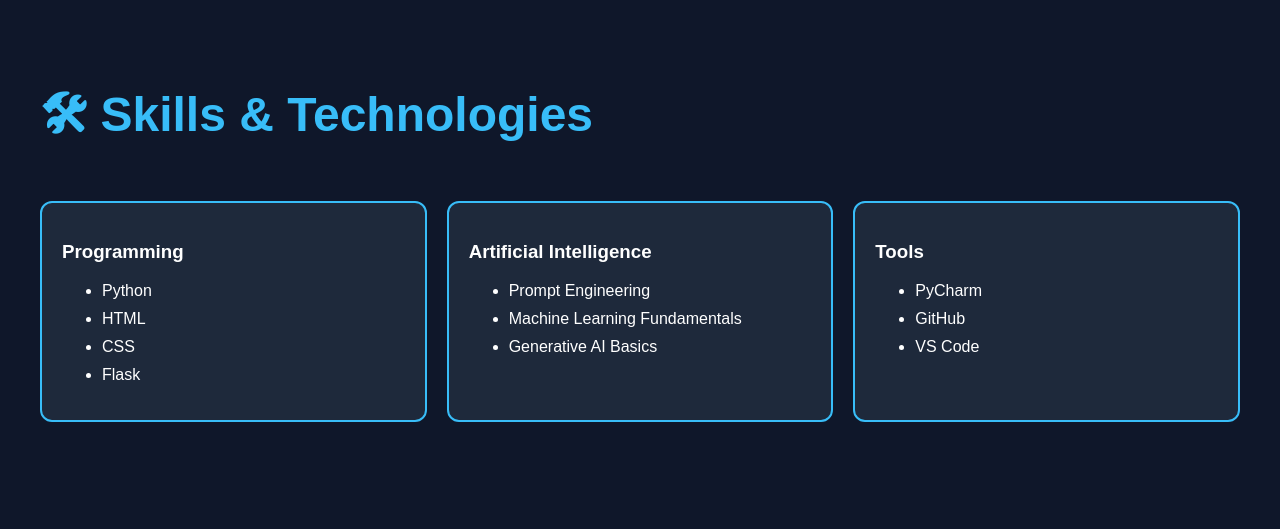
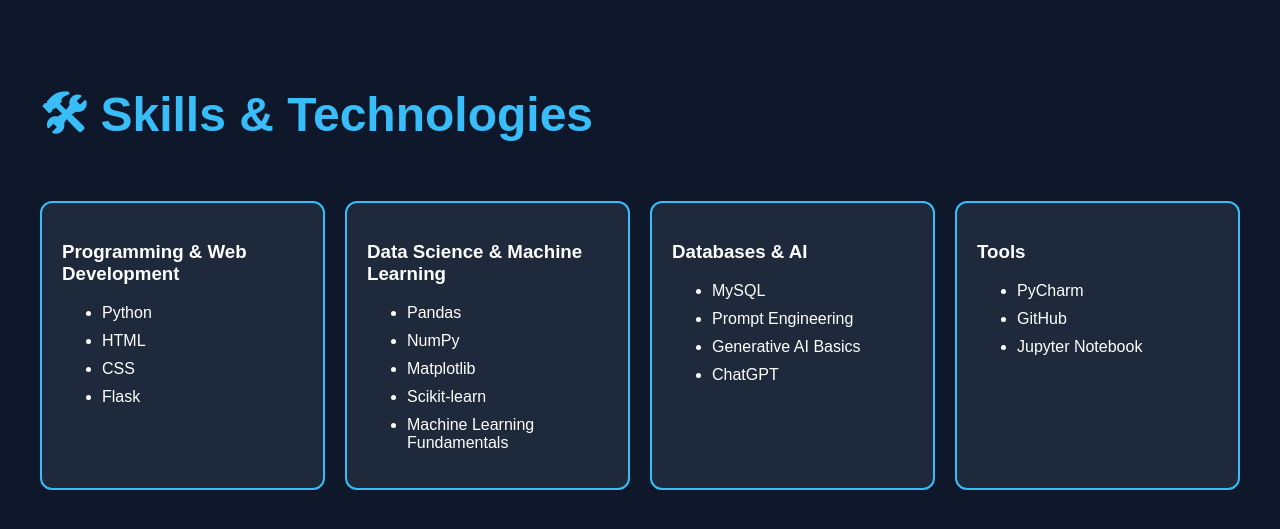
Before and after one commit to Pressita-ptk/ai-learning-journey, a Flask app: page /skills in a window 1280 px wide. Shown: the part 128-657 px from the top of the page. Run offline with Flask 3, Linux system fonts and the light colour scheme.

Commit message:
Update skills and timeline

```diff
--- a/templates/skills.html
+++ b/templates/skills.html
@@ -9,7 +9,7 @@
     <div class="projects">
 
         <div class="card">
-            <h3>Programming</h3>
+            <h3>Programming & Web Development</h3>
             <ul>
                 <li>Python</li>
                 <li>HTML</li>
@@ -19,11 +19,23 @@
         </div>
 
         <div class="card">
-            <h3>Artificial Intelligence</h3>
+            <h3>Data Science & Machine Learning</h3>
             <ul>
+                <li>Pandas</li>
+                <li>NumPy</li>
+                <li>Matplotlib</li>
+                <li>Scikit-learn</li>
+                <li>Machine Learning Fundamentals</li>
+            </ul>
+        </div>
+
+        <div class="card">
+            <h3>Databases & AI</h3>
+            <ul>
+                <li>MySQL</li>
                 <li>Prompt Engineering</li>
-                <li>Machine Learning Fundamentals</li>
                 <li>Generative AI Basics</li>
+                <li>ChatGPT</li>
             </ul>
         </div>
 
@@ -32,7 +44,7 @@
             <ul>
                 <li>PyCharm</li>
                 <li>GitHub</li>
-                <li>VS Code</li>
+                <li>Jupyter Notebook</li>
             </ul>
         </div>
 
```
Also changed, not shown: templates/timeline.html (+10 -6 lines).
